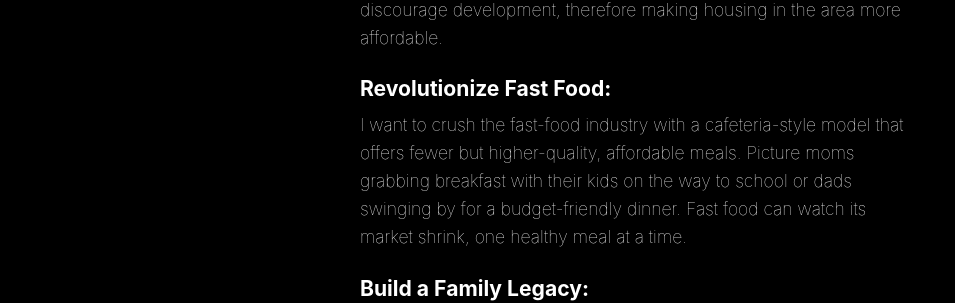
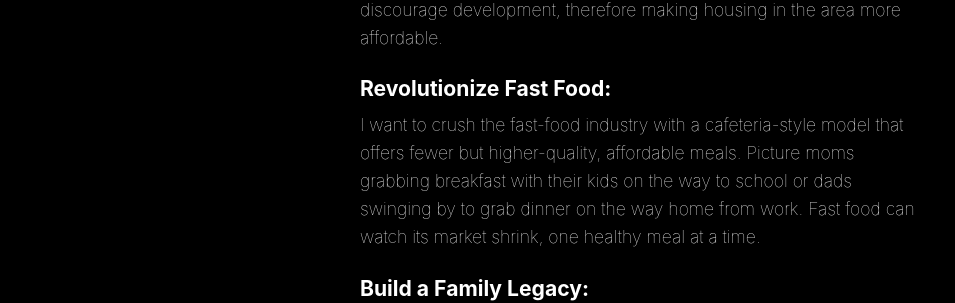
Before and after one commit to recnepspencer/doge-cv, a plain HTML site: page dreams.html in a window 1280 px wide. Shown: the part 419-722 px from the top of the page, without its empty margins (0-955 px from the left). Drawn offline with Linux system fonts and the light colour scheme.

Commit message:
Update dreams.html

```diff
--- a/dreams.html
+++ b/dreams.html
@@ -28,7 +28,7 @@
             </p>
             <p>
                 <strong>Revolutionize Fast Food:</strong>
-                I want to crush the fast-food industry with a cafeteria-style model that offers fewer but higher-quality, affordable meals. Picture moms grabbing breakfast with their kids on the way to school or dads swinging by for a budget-friendly dinner. Fast food can watch its market shrink, one healthy meal at a time.
+                I want to crush the fast-food industry with a cafeteria-style model that offers fewer but higher-quality, affordable meals. Picture moms grabbing breakfast with their kids on the way to school or dads swinging by to grab dinner on the way home from work. Fast food can watch its market shrink, one healthy meal at a time.
 
             </p>
             <p>
```
